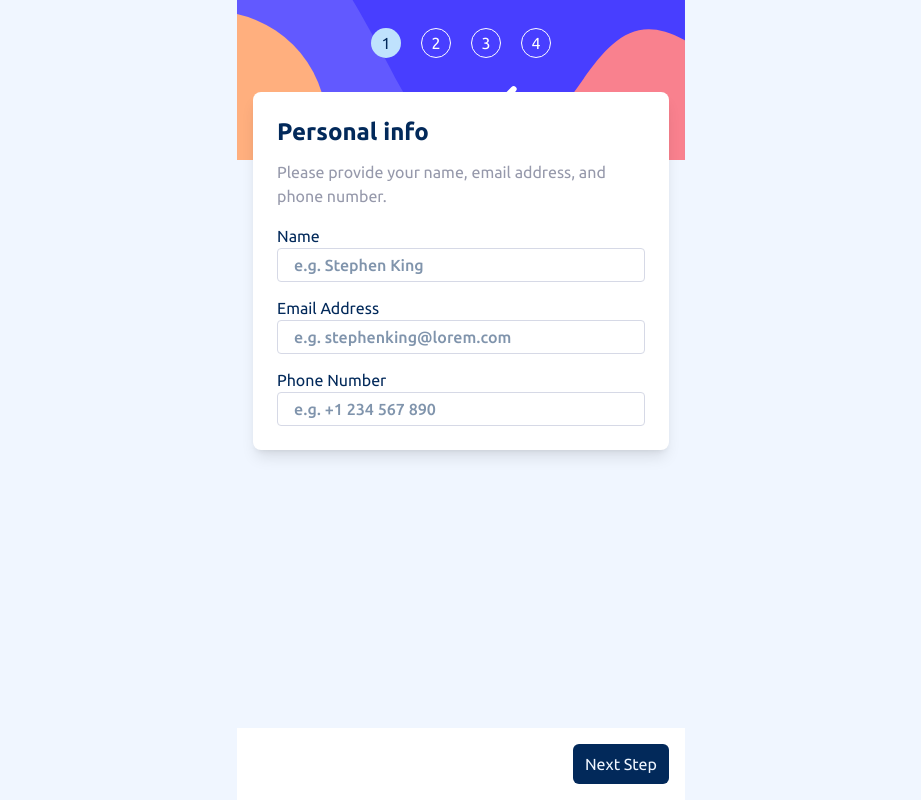
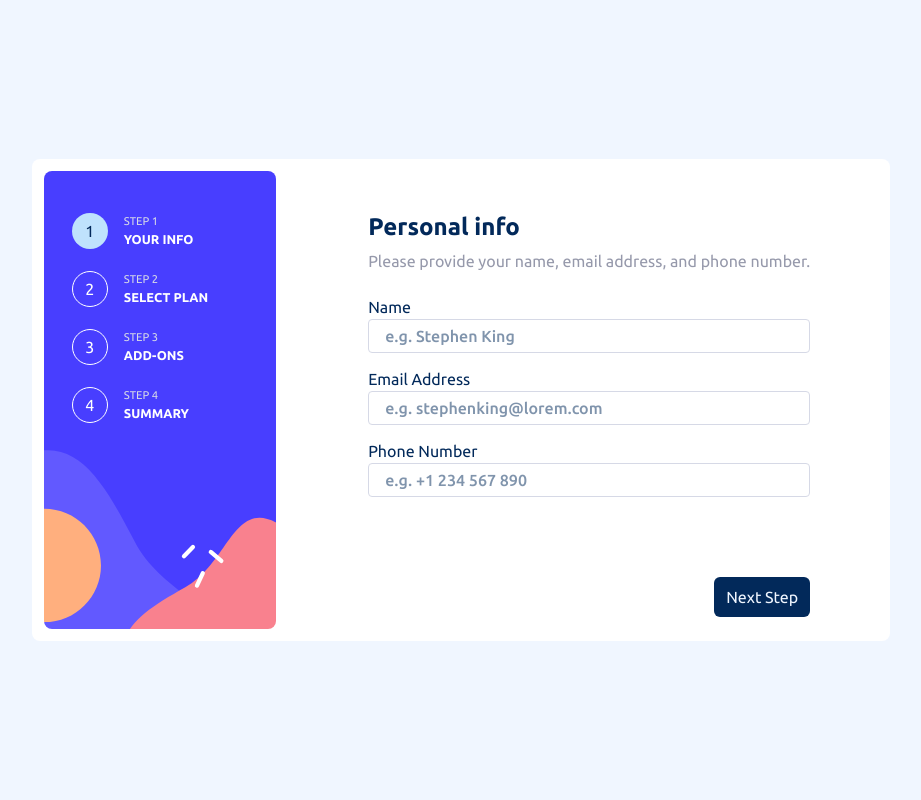
Before and after one commit to Pdave-dcn/Multi-step-form, a React (Vite) app: page / in a window 1280 px wide. Shown: the whole page, without its empty margins (179-1100 px from the left). Built offline with nearby package versions, Linux system fonts and the light colour scheme.

Commit message:
Refactor layout and styling for improved responsiveness; update components for better visual consistency and user experience

```diff
--- a/src/App.tsx
+++ b/src/App.tsx
@@ -49,19 +49,19 @@ function App() {
   const renderStepContent = () => {
     if (isSubmitted) {
       return (
-        <div className="flex flex-col items-center p-6 text-cool-gray">
+        <div className="flex flex-col items-center p-6 text-cool-gray max-w-lg">
           <img
             src="images/icon-thank-you.svg"
             alt="Thank you icon"
-            className="mt-11 mb-5 w-12"
+            className="mt-11 mb-5 w-12 lg:w-14"
           />
           <h1 className="text-marine-blue text-2xl font-bold mb-3">
             Thank you!
           </h1>
           <p className="text-center mb-5">
-            Thanks for confirming your subscription! <br />
-            We hope you have fun using our platform. If you ever need support,
-            please feel free to email us at support@loremgaming.com.
+            Thanks for confirming your subscription! We hope you have fun using
+            our platform. If you ever need support, please feel free to email us
+            at support@loremgaming.com.
           </p>
         </div>
       );
@@ -114,24 +114,27 @@ function App() {
   };
 
   return (
-    <div className="font-ubuntu bg-magnolia min-h-screen flex flex-col">
+    <div className="font-ubuntu bg-magnolia min-h-screen flex flex-col lg:justify-center">
       <form
-        className="w-full max-w-md mx-auto flex flex-col min-h-screen"
+        className="w-full mx-auto flex flex-col min-h-screen lg:min-h-0 lg:w-auto lg:bg-white lg:flex-row lg:rounded-lg"
         onSubmit={handleSubmit}
       >
         <SideBar step={step} />
 
-        <div className="px-4 flex-1 overflow-y-auto -mt-17 mb-20">
-          <div className="bg-white rounded-lg shadow-lg">
+        <div className=" flex flex-col justify-center lg:p-6 lg:px-20 lg:pt-13">
+          <div className="px-4 flex-1 overflow-y-auto -mt-17 mb-20 lg:mt-0 lg:px-0">
+            <div className="bg-white rounded-lg shadow-lg lg:shadow-none p-6 lg:p-0 text-cool-gray">
               {renderStepContent()}
             </div>
           </div>
 
           {!isSubmitted && (
-          <div className="flex justify-between p-4 max-w-md bg-white">
+            <div className="flex justify-between p-4 lg:p-0 max-w-md bg-white">
               <button
                 type="button"
-              className={`text-cool-gray ${step > 1 ? "visible" : "invisible"}`}
+                className={`text-cool-gray cursor-pointer ${
+                  step > 1 ? "visible" : "invisible"
+                }`}
                 onClick={handlePreviousStep}
               >
                 Go back
@@ -139,7 +142,7 @@ function App() {
               {step === 4 ? (
                 <button
                   type="button"
-                className="text-magnolia p-2 px-3 rounded-md bg-purplish-blue"
+                  className="text-magnolia p-2 px-3 rounded-md cursor-pointer bg-purplish-blue"
                   onClick={handleConfirm}
                 >
                   Confirm
@@ -147,7 +150,7 @@ function App() {
               ) : (
                 <button
                   type="button"
-                className="text-magnolia p-2 px-3 rounded-md bg-marine-blue"
+                  className="text-magnolia p-2 px-3 rounded-md cursor-pointer bg-marine-blue"
                   onClick={handleNextStep}
                 >
                   Next Step
@@ -155,6 +158,7 @@ function App() {
               )}
             </div>
           )}
+        </div>
       </form>
     </div>
   );
--- a/src/components/SideBar.tsx
+++ b/src/components/SideBar.tsx
@@ -1,18 +1,36 @@
 const SideBar = ({ step }: { step: number }) => {
+  const stepsIndicator = [
+    { number: 1, step: "STEP 1", description: "YOUR INFO" },
+    { number: 2, step: "STEP 2", description: "SELECT PLAN" },
+    { number: 3, step: "STEP 3", description: "ADD-ONS" },
+    { number: 4, step: "STEP 4", description: "SUMMARY" },
+  ];
   return (
-    <div>
-      <div className="bg-[url('/images/bg-sidebar-mobile.svg')] bg-cover bg-center h-40 w-full flex justify-center">
-        <div className="flex mt-7 gap-5">
-          {[1, 2, 3, 4].map((num) => (
+    <div className="lg:p-3">
+      <div className="bg-[url('/images/bg-sidebar-mobile.svg')] lg:bg-[url('/images/bg-sidebar-desktop.svg')] bg-cover bg-center h-40 lg:h-full w-full flex justify-center lg:rounded-lg lg:p-7">
+        <div className="flex mt-7 gap-5 lg:flex-col lg:gap-3">
+          {stepsIndicator.map((indicator) => (
             <div
-              key={num}
-              className={`w-[30px] h-[30px] rounded-full  flex items-center justify-center ${
-                step === num
-                  ? "bg-light-blue text-marine-blue"
-                  : "border border-white  text-white"
-              }`}
+              key={indicator.number}
+              className="lg:flex gap-4 items-center lg:mr-10 lg:mb-6 lg:-mt-3.5"
             >
-              {num}
+              <div
+                className={`w-[30px] h-[30px] lg:w-[36px] lg:h-[36px] rounded-full flex items-center justify-center ${
+                  step === indicator.number
+                    ? "bg-light-blue text-marine-blue"
+                    : "border border-white  text-white"
+                }`}
+              >
+                {indicator.number}
+              </div>
+              <div className="hidden lg:block tex">
+                <h2 className="lg:text-[0.7rem] text-light-gray">
+                  {indicator.step}
+                </h2>
+                <h1 className="text-white font-semibold text-[0.8rem]">
+                  {indicator.description}
+                </h1>
+              </div>
             </div>
           ))}
         </div>
--- a/src/components/formFields/FirstStep.tsx
+++ b/src/components/formFields/FirstStep.tsx
@@ -83,11 +83,11 @@ const FirstStep = ({
   }, [name, email, phone]);
 
   return (
-    <div className="p-6 text-cool-gray">
-      <h1 className="text-2xl text-marine-blue font-bold mb-3">
+    <div className="">
+      <h1 className="text-2xl text-marine-blue font-bold mb-3 lg:mb-1.5">
         Personal info
       </h1>
-      <p className="mb-4">
+      <p className="mb-4 lg:mb-5.5">
         Please provide your name, email address, and phone number.
       </p>
 
--- a/src/components/formFields/LastStep.tsx
+++ b/src/components/formFields/LastStep.tsx
@@ -21,7 +21,7 @@ const LastStep = ({
   setStep,
 }: LastStepType) => {
   return (
-    <div className="p-6 text-cool-gray flex flex-col">
+    <div className="flex flex-col">
       <h1 className="text-2xl text-marine-blue font-bold mb-3">Finishing up</h1>
       <p className="mb-4">
         Double-check everything looks OK before confirming.
@@ -35,7 +35,7 @@ const LastStep = ({
             </p>
             <button
               type="button"
-              className="underline"
+              className="underline cursor-pointer"
               onClick={() => setStep(step - 2)}
             >
               change
--- a/src/components/formFields/SecondStep.tsx
+++ b/src/components/formFields/SecondStep.tsx
@@ -67,20 +67,20 @@ const SecondStep = ({
   }, [billingCycle]);
 
   return (
-    <div className="p-6 text-cool-gray">
+    <div>
       <h1 className="text-2xl text-marine-blue font-bold mb-3">
         Select your plan
       </h1>
       <p className="mb-6">You have the option of monthly or yearly billing.</p>
 
-      <div className="flex flex-col gap-3.5 mb-4">
+      <div className="flex flex-col gap-3.5 mb-4 lg:flex-row lg:gap-4">
         {plans.map((plan) => (
           <button
             key={plan.id}
             type="button"
             className={`border-1 flex items-center gap-4 p-2 rounded-lg ${
               choice === plan.id ? "border-purplish-blue bg-alabaster" : ""
-            }`}
+            } lg:flex-col lg:items-start lg:w-36 lg:p-5`}
             onClick={() => {
               setChoice(plan.id);
               handleChosenPlan(plan.name, plan.price);
--- a/src/components/formFields/ThirdStep.tsx
+++ b/src/components/formFields/ThirdStep.tsx
@@ -55,7 +55,7 @@ const ThirdStep = ({
   };
 
   return (
-    <div className="p-6 text-cool-gray">
+    <div>
       <h1 className="text-2xl text-marine-blue font-bold mb-3">
         Pick adds-ons
       </h1>
@@ -65,7 +65,7 @@ const ThirdStep = ({
         {addOns.map((addOn) => (
           <div
             key={addOn.id}
-            className={`flex items-center gap-4 p-2 border rounded-lg
+            className={`flex items-center gap-4 p-2 lg:p-3.5 border rounded-lg
               ${
                 checkedItems.some((item) => item.id === addOn.id)
                   ? "border-purplish-blue bg-alabaster"
```
Lines whose indentation alone changed are shown as unchanged.
